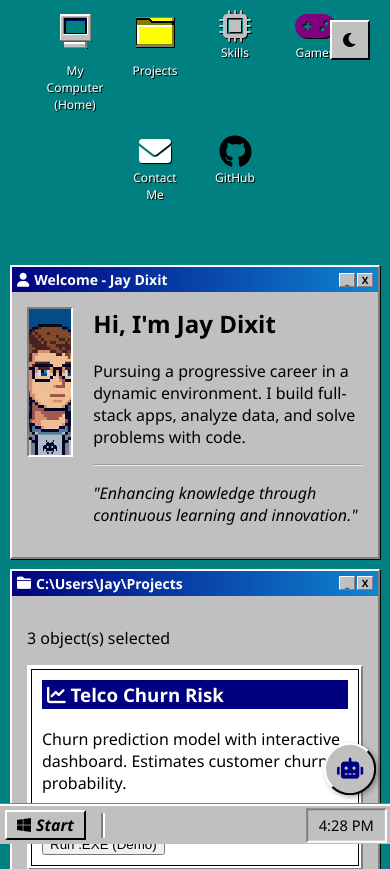
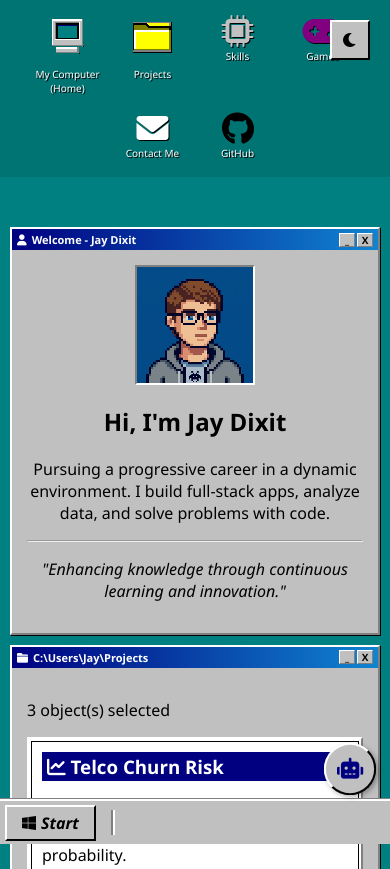
Before and after one commit to Jaydixit05/Portfolio, a website: page index.html in a window 390 px wide. Shown: the top 869 px of the page. Drawn offline with Linux system fonts and the light colour scheme.

Commit message:
Mobile Responsiveness

```diff
--- a/style.css
+++ b/style.css
@@ -273,29 +273,82 @@ a:hover {
     font-size: 14px;
 }
 
-/* Mobile Responsiveness */
+/* Mobile Responsiveness Improvements */
 @media (max-width: 768px) {
+    body {
+        padding-bottom: 60px;
+        /* More space for taskbar */
+    }
+
     .desktop-icons {
         position: relative;
         flex-direction: row;
         top: 0;
         left: 0;
-        padding: 10px;
+        padding: 15px;
         justify-content: center;
         flex-wrap: wrap;
+        background: rgba(0, 0, 0, 0.1);
+        margin-bottom: 10px;
+        width: 100%;
+        gap: 15px;
+    }
+
+    .desktop-icon {
+        width: 70px;
+        color: var(--win-white);
     }
 
     .window {
         margin: 10px;
+        max-width: calc(100% - 20px);
         width: auto;
+    }
+
+    .profile-card {
+        flex-direction: column;
+        align-items: center;
+        text-align: center;
+    }
+
+    .profile-pic {
+        width: 120px;
+        height: 120px;
+    }
+
+    .project-grid {
+        grid-template-columns: 1fr;
+    }
+
+    .ai-assistant {
+        width: 90% !important;
+        right: 5% !important;
+        bottom: 70px !important;
+        left: 5% !important;
+    }
+
+    .taskbar {
+        height: 45px;
+    }
+
+    .start-button {
+        padding: 5px 15px;
+    }
+
+    .taskbar-time {
+        display: none;
+        /* Hide clock on very small screens to save space */
     }
 }
 
-/* Contact Form Styling */
-.contact-form {
-    display: flex;
-    flex-direction: column;
-    gap: 10px;
+@media (max-width: 480px) {
+    .window-title {
+        font-size: 11px;
+    }
+
+    .desktop-icon span {
+        font-size: 10px;
+    }
 }
 
 .form-group {
```
